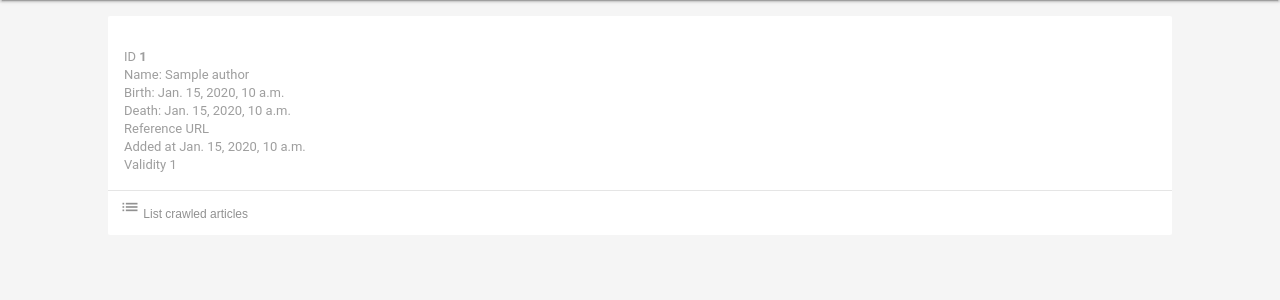
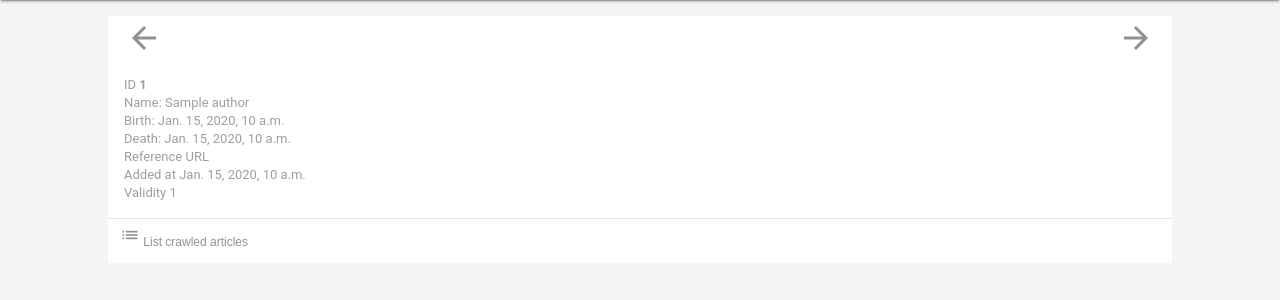
Before and after one commit to chhotaladka/poetrylearner, a Django app: template crawlers/templates/crawlers/author-details.html in a window 1280 px wide. Shown: the part 64-364 px from the top of the page. Run offline with Django 3.2, Linux system fonts and the light colour scheme; the template is opened without the code that fills it: most values are stand-ins (such as "Sample title", 1, 10 or a date in 2020).

Commit message:
minor updates

```diff
--- a/crawlers/admin.py
+++ b/crawlers/admin.py
@@ -23,14 +23,14 @@ class RawAuthorAdmin(admin.ModelAdmin):
                     'added_at', 'valid')
 
     fieldsets = [
-        (None,               {'fields': ['name', 'birth', 'death', 'source_url',
+        (None,               {'fields': ['name', 'birth', 'death', 'source_url', 'valid',
                                          ]
 
                               }
          ),
 
     ]
-    list_filter = ['added_at']
+    list_filter = ['added_at', 'valid']
     search_fields = ['name']
 
 
--- a/crawlers/templates/crawlers/author-details.html
+++ b/crawlers/templates/crawlers/author-details.html
@@ -1,4 +1,5 @@
 {% extends "crawlers/base.html" %}
+{% load staticfiles %}
 
 {% block title %}
 	{{ author.get_name }} - crawled author
@@ -8,37 +9,62 @@
 
 	<section id="msgPannel" class="pT-8 pB-8">
 		<div class="mdl-poetry__post mdl-grid">
-			<div class="mdl-card poetry-card mdl-cell mdl-cell--12-col">
 
-				<div class="info-list mdl-card__supporting-text mdl-color-text--grey-500 mT-16">
+			<div id="id-author-card" class="mdl-card mdl-cell mdl-cell--4-col mdl-cell--8-col-tablet mdl-cell--top wFull">
+				<div class="nav-pannel mdl-card__actions">
+					<a href="{% url 'crawlers:author-details' pk=author.id %}">
+						<button id="id-prev-btn" class="action-button" title="Previous Author">
+			                <i class="material-icons md-36" role="presentation">arrow_back</i>
+						</button>
+					</a>
+					<div class="mdl-layout-spacer"></div>
+					<a href="{% url 'crawlers:author-details' pk=author.id %}">
+						<button id="id-next-btn" class="action-button" title="Next Author">
+			                <i class="material-icons md-36" role="presentation">arrow_forward</i>
+						</button>
+					</a>
+
+				</div>
+				<div class="info-list mdl-card__supporting-text mdl-color-text--grey-500">
 						<div>ID <b>{{author.id}}</b></div>
-						<div>Name: <span id="cName">{{ author.get_name }}</span></div>
-						<div>Birth: <span id="cBirth">{{ author.get_birth_date }}</span></div>
-						<div>Death: <span id="cDeath">{{ author.get_death_date }}</span></div>
+						<div>Name: <span id="id-author-name">{{ author.get_name }}</span></div>
+						<div>Birth: <span>{{ author.get_birth_date }}</span></div>
+						<div>Death: <span>{{ author.get_death_date }}</span></div>
 						<div>Reference
-							<a id="cUrl" title="Go to the source" href={{ author.source_url }} target="_blank">URL</a>
+							<a title="Go to the source" href={{ author.source_url }} target="_blank">URL</a>
 						</div>
-						<div>Added at <span id="cDate">{{ author.added_at }}</span></div>
-						<div>Validity <span id="cValid">{{ author.valid }}</span></div>
+						<div>Added at <span>{{ author.added_at }}</span></div>
+						<div>Validity <span id="id-validity">{{ author.valid }}</span></div>
 				</div>
 				<div class="action-pannel mdl-card__actions mdl-card--border mdl-color-text--grey-700">
 					<a href="{% url 'crawlers:article-list' %}?author={{ author.get_name }}">
-						<button id="listBtn" class="action-button" title="List crawled articles by {{ author.get_name }}">
+						<button id="id-list-btn" class="action-button" title="List crawled articles by {{ author.get_name }}">
 			                <i class="material-icons" role="presentation">list</i>
 			                <span class="action-button__text">List crawled articles</span>
 						</button>
 					</a>
 					<div class="mdl-layout-spacer"></div>
 					{% if not author.get_validity %}
-					<button id="addBtn" class="action-button" title="Add {{ author.get_name }} to main db">
+					<button id="id-add-btn" class="action-button" title="Add {{ author.get_name }} to main db">
 		                <i class="material-icons" role="presentation">person_add</i>
 		                <span class="action-button__text">Add author to main db</span>
 					</button>
 					{% endif %}
 
 				</div>
+			</div>
 
+			<div id="id-div-form" class="mdl-card mdl-cell mdl-cell--8-col hidden">
+			{# update the AJAX response of add-author request here #}
+				<div id="id-div-form-body" class="mdl-card__supporting-text">
+				</div>
+				<div class="mdl-card__menu">
+					<button class="mdl-button mdl-js-button mdl-button--icon" id="id-dismiss" title="Dismiss the form">
+		              <i class="material-icons mdl-color-text--grey-600">close</i>
+					</button>
+				</div>
 			</div>
+
 		</div>
 	</section>
 
@@ -58,3 +84,10 @@
 				</div>
 			</form>
 {% endblock %}
+
+{% block scripts %}
+	{{ block.super }}
+	{% if not author.get_validity %}
+	<script type="text/javascript" src="{% static 'js/crawlers/author.js' %}"></script>
+	{% endif %}
+{% endblock %}
--- a/poetry/static/mdl/style.css
+++ b/poetry/static/mdl/style.css
@@ -172,6 +172,9 @@ height: 128px;
 	color: #616161;
 }
 
+.mdl-poetry .mdl-card__actions.nav-pannel {
+	padding: 4px;
+}
 
 .mdl-poetry .mdl-card__actions.action-pannel {
 	padding: 4px;
```
